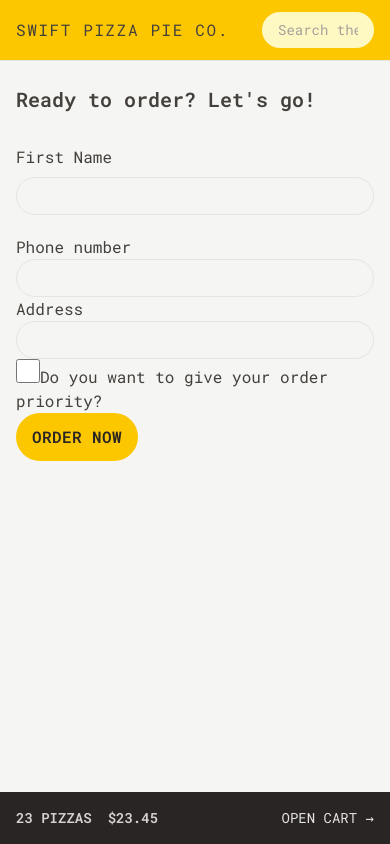
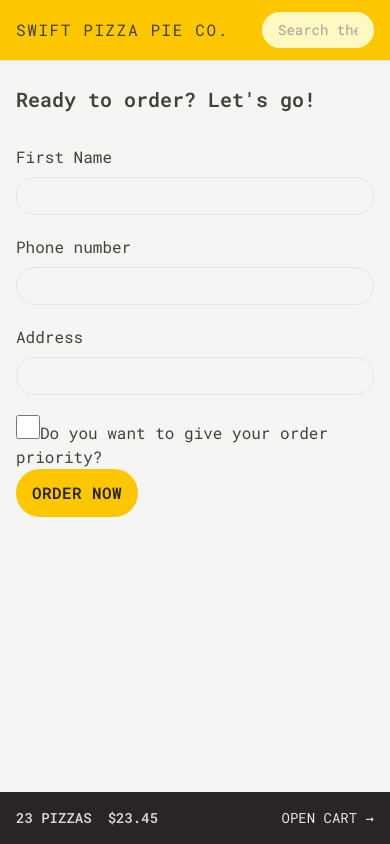
Before and after one commit to MBANS8A1/Swift-Pizza-Pie-Company, a React (Vite) app: page /order/new in a window 390 px wide. Built offline with nearby package versions, Linux system fonts and the light colour scheme.

Commit message:
I copied the Tailwind styles I used for the First Name <div> and <label> to the other <div>s and <label>s in the React Router Form for the phone number and address.

```diff
--- a/src/features/order/CreateOrder.jsx
+++ b/src/features/order/CreateOrder.jsx
@@ -55,16 +55,16 @@ function CreateOrder() {
           <input className="input" type="text" name="customer" required />
         </div>
 
-        <div>
-          <label>Phone number</label>
+        <div className="mb-5 flex flex-col gap-2 sm:flex-row sm:items-center">
+          <label className="sm:basis-40">Phone number</label>
           <div>
             <input className="input" type="tel" name="phone" required />
           </div>
           {formErrors?.phone && <p>{formErrors.phone}</p>}
         </div>
 
-        <div>
-          <label>Address</label>
+        <div className="mb-5 flex flex-col gap-2 sm:flex-row sm:items-center">
+          <label className="sm:basis-40">Address</label>
           <div>
             <input className="input" type="text" name="address" required />
           </div>
```
